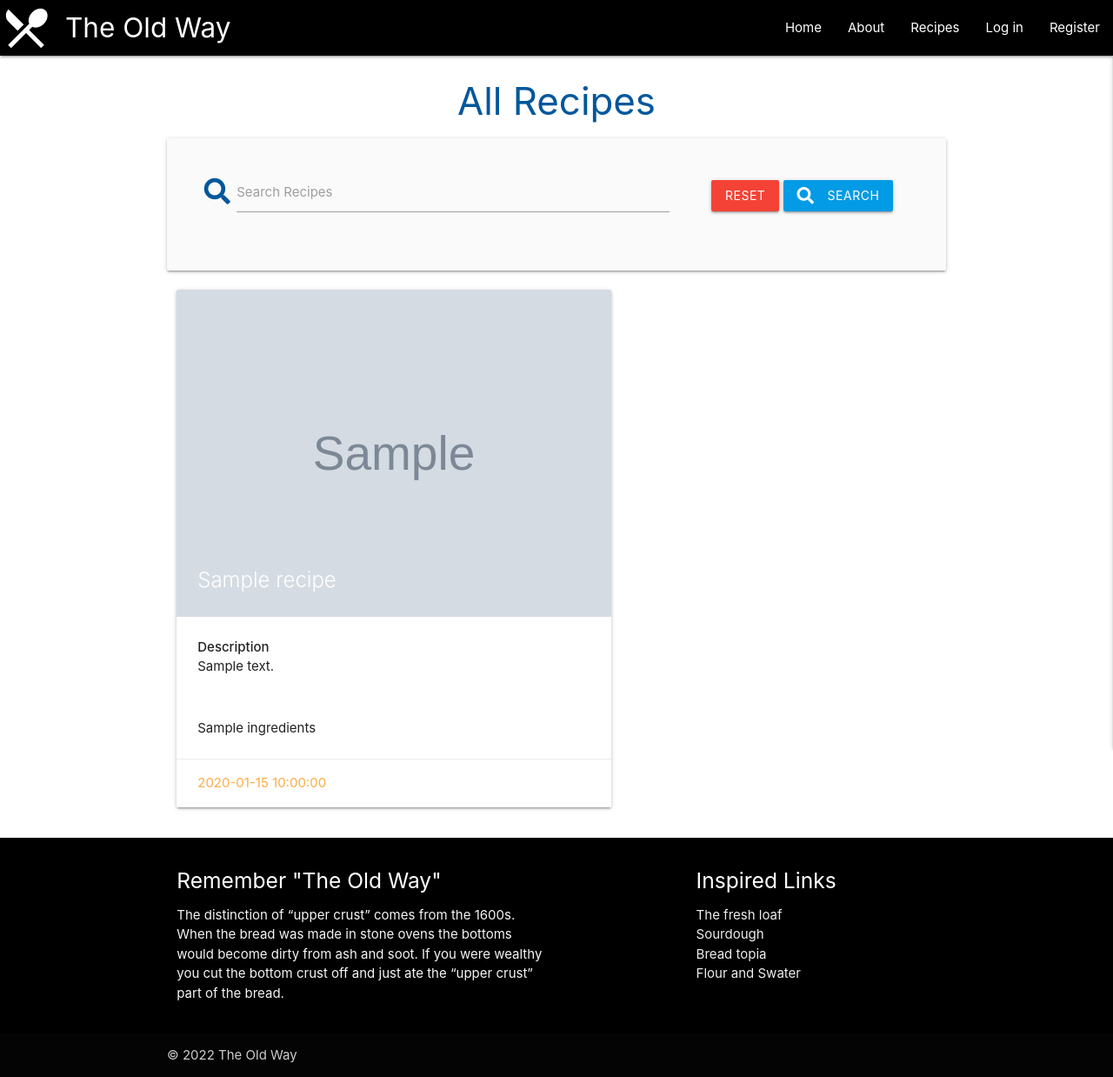
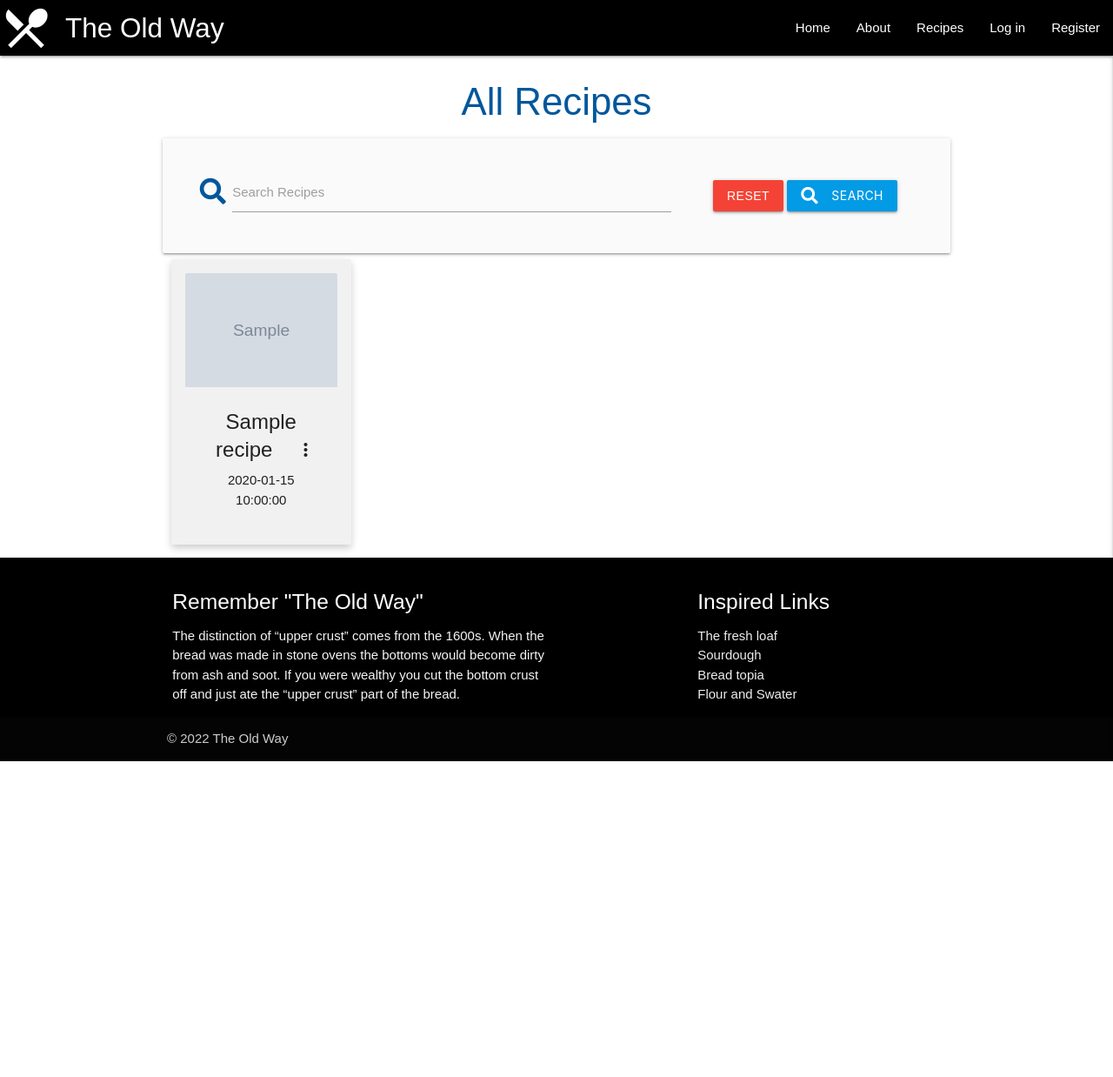
Before and after one commit to Code-Institute-Submissions/Gwidas-the_old_way, a Flask app: page /search in a window 1280 px wide. Shown: the whole page at 87% size. After the commit the page ends 875 px from the top, so only its background shows below. Run offline with Flask 2, Linux system fonts and the light colour scheme; grey boxes marked "Sample" are stand-in pictures; a database or web service that is not in the repository returns one stand-in record (values such as "Sample title"); some libraries are stand-ins or nearby versions.

Commit message:
adjusting cards in recipes.html

```diff
--- a/static/css/style.css
+++ b/static/css/style.css
@@ -18,3 +18,45 @@ body {
 main {
     flex: 1 0 auto;
   }
+
+  * {
+    box-sizing: border-box;
+  }
+
+  body {
+    font-family: Arial, Helvetica, sans-serif;
+  }
+
+  /* Float four columns side by side */
+  .column {
+    float: left;
+    width: 25%;
+    padding: 0 10px;
+  }
+
+  /* Remove extra left and right margins, due to padding in columns */
+  .row {margin: 0 -5px;}
+
+  /* Clear floats after the columns */
+  .row:after {
+    content: "";
+    display: table;
+    clear: both;
+  }
+
+  /* Style the counter cards */
+  .card {
+    box-shadow: 0 4px 8px 0 rgba(0, 0, 0, 0.2); /* this adds the "card" effect */
+    padding: 16px;
+    text-align: center;
+    background-color: #f1f1f1;
+  }
+
+  /* Responsive columns - one column layout (vertical) on small screens */
+  @media screen and (max-width: 600px) {
+    .column {
+      width: 100%;
+      display: block;
+      margin-bottom: 20px;
+    }
+  }
--- a/templates/profile.html
+++ b/templates/profile.html
@@ -13,8 +13,9 @@
     <!--end-->
 
 <div class="container">
+  {% for recipe in user_recipes %}
+  <div class="row">
     <div class="card">
-      {% for recipe in user_recipes %}
       <div class="card-image waves-effect waves-block waves-light">
         <img class="activator" src="{{recipe.image}}">
       </div>
@@ -35,6 +36,7 @@
         </button>
       </div>
     </div>
+  </div>
     {% endfor %}
 </div>
 
--- a/templates/recipes.html
+++ b/templates/recipes.html
@@ -20,24 +20,22 @@
             </div>
         </form>
     </div>
-
     {% for recipe in recipes %}
     <div class="row">
-        <div class="col s12 m7">
+      <div class="column">
         <div class="card">
-            <div class="card-image">
-              <img class="image" src="{{recipe.image}}" alt="recipe_image">
-              <span class="card-title">{{ recipe.title }}</span>
+      <div class="card-image waves-effect waves-block waves-light">
+        <img class="activator" src="{{recipe.image}}">
       </div>
       <div class="card-content">
-              <p><strong>Description</strong></p>
+        <span class="card-title activator grey-text text-darken-4">{{ recipe.title }}<i class="material-icons right">more_vert</i></span>
+        <p>{{ recipe.created_by }}</p>
+      </div>
+      <div class="card-reveal">
+        <span class="card-title grey-text text-darken-4">{{ recipe.title }}<i class="material-icons right">close</i></span>
         <p>{{ recipe.description }}</p>
-            </div>
-            <div class="card-content">
         <p>{{ recipe.ingredients }}</p>
-              </div>
-            <div class="card-action">
-              <a href="">{{recipe.created_by}}</a>
+        <p>{{ recipe.steps }}</p>
       </div>
     </div>
     </div>
@@ -46,4 +44,6 @@
 
 
 
+
+
 {% endblock %}
```
Lines whose indentation alone changed are shown as unchanged.
